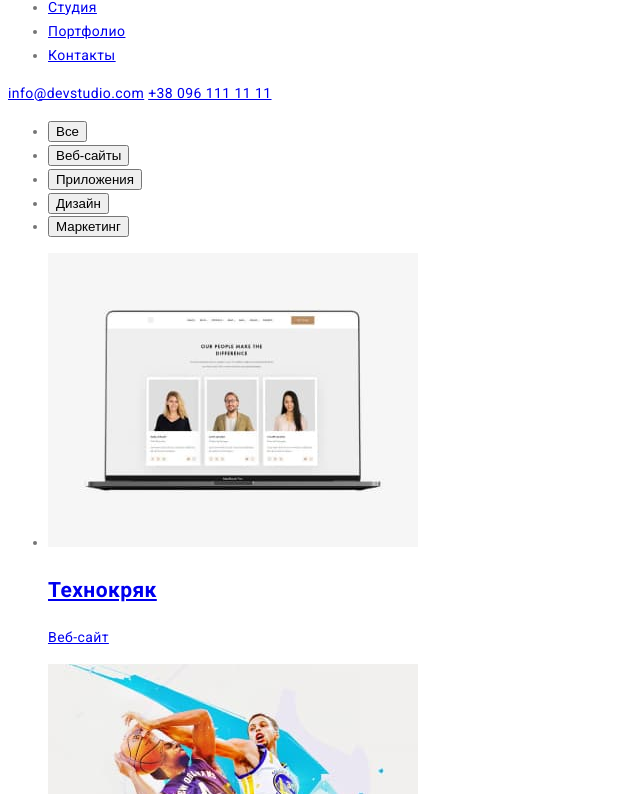
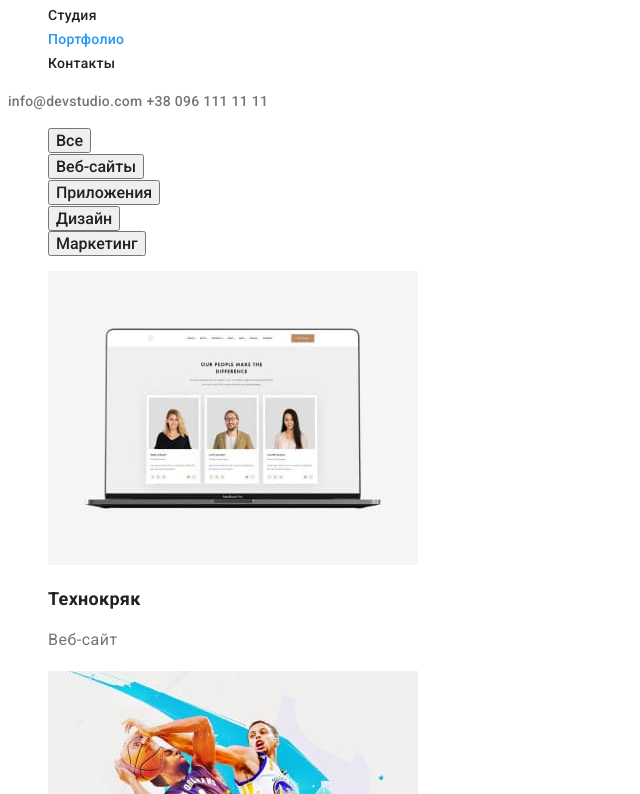
Before and after one commit to vovabak/goit-markup-hw-06, a plain HTML site: page portfolio.html in a window 1280 px wide. Shown: the part 50-844 px from the top of the page, without its empty margins (0-640 px from the left). Drawn offline with Linux system fonts and the light colour scheme.

Commit message:
adds styles to Portfolio page

```diff
--- a/css/styles.css
+++ b/css/styles.css
@@ -34,6 +34,10 @@ body {
 
 .logo span {
     color: #2196F3;
+}
+
+.link.current {
+    color: var(--blue-color);
 }
 
 .list {
@@ -79,6 +83,16 @@ body {
     letter-spacing: 0.06em;
     color: var(--white-color);
     background-color: var(--blue-background);
+}
+
+.filter .button {
+    font-family: 'Roboto';
+    font-style: normal;
+    font-weight: 500;
+    font-size: 16px;
+    line-height: 1.62
+    letter-spacing: 0.03em;
+    color: var(--black-color);
 }
 
 .button {
@@ -153,3 +167,27 @@ footer {
 .contacts:focus {
     color: var(--blue-color);
 }
+
+.filter .button:hover {
+    color: var(--white-color);
+    background: var(--blue-background)
+}
+
+.filter .button:focus {
+    color: var(--white-color);
+    background: var(--blue-background)
+}
+
+.portfolio h2 {
+    font-size: 18px;
+    line-height: 2 letter-spacing: 0.06em;
+    color: var(--black-color);
+}
+
+.portfolio p {
+    font-weight: 400;
+    font-size: 16px;
+    line-height: 1.88;
+    letter-spacing: 0.03em;
+    color: var(--gray-color);
+}
--- a/portfolio.html
+++ b/portfolio.html
@@ -14,87 +14,89 @@
 </head>
 <body>
     <header>
-        <a href="#">WebStudio</a>
+        <a href="#" class="logo black"><span>Web</span>Studio</a>
         <nav>
-            <ul>
-                <li><a href="index.html">Студия</a></li>
-                <li><a href="#">Портфолио</a></li>
-                <li><a href="#">Контакты</a></li>
+            <ul class="list">
+                <li><a href="index.html" class="link">Студия</a></li>
+                <li><a href="#" class="link current">Портфолио</a></li>
+                <li><a href="#" class="link">Контакты</a></li>
             </ul>
         </nav>
-        <a href="mailto:info@devstudio.com">info@devstudio.com</a>
-        <a href="tel:+380961111111">+38 096 111 11 11</a>
+        <a href="mailto:info@devstudio.com" class="contacts">info@devstudio.com</a>
+        <a href="tel:+380961111111" class="contacts">+38 096 111 11 11</a>
     </header>
     <main>
         <!-- кнопки-фільтри -->
-        <section>
-            <h1 hidden>Наше портфолио</h1>
-            <ul>
-                <li><button type="button">Все</button></li>
-                <li><button type="button">Веб-сайты</button></li>
-                <li><button type="button">Приложения</button></li>
-                <li><button type="button">Дизайн</button></li>
-                <li><button type="button">Маркетинг</button></li>
+        <section class="filter">
+            <h1 hidden>Фильтр</h1>
+            <ul class="list">
+                <li><button type="button" class="button">Все</button></li>
+                <li><button type="button" class="button">Веб-сайты</button></li>
+                <li><button type="button" class="button">Приложения</button></li>
+                <li><button type="button" class="button">Дизайн</button></li>
+                <li><button type="button" class="button">Маркетинг</button></li>
             </ul>
         </section>
         <!-- зразки робіт -->
-        <section>
-            <ul>
-                <li><a href="#">
+        <section  class="portfolio">
+            <h1 hidden>Наше портфолио</h1>
+            <ul class="list">
+                <li><a href="#" class="link">
                         <img src="images/website-technokriak.jpg" width="370" alt="Технокряк">
                         <h2>Технокряк</h2>
                         <p>Веб-сайт</p>
                     </a>
+
                 </li>
-                <li><a href="#">
+                <li><a href="#" class="link">
                         <img src="images/design-neworlean-poster.jpg" width="370" alt="Постер New Orlean vs Golden Star">
                         <h2>Постер New Orlean vs Golden Star</h2>
                         <p>Дизайн</p>
                     </a>
                 </li>
-                <li><a href="#">
+                <li><a href="#" class="link">
                         <img src="images/app-seafood.jpg" width="370" alt="Ресторан Seafood">
                         <h2>Ресторан Seafood</h2>
                         <p>Приложение</p>
                     </a>
 
                 </li>
-                <li><a href="#">
+                <li><a href="#" class="link">
                         <img src="images/marketing-prime.jpg" width="370" alt="Проект Prime">
                         <h2>Проект Prime</h2>
                         <p>Маркетинг</p>
                     </a>
 
                 </li>
-                <li><a href="#">
+                <li><a href="#" class="link">
                         <img src="images/app-boxes.jpg" width="370" alt="Проект Boxes">
                         <h2>Проект Boxes</h2>
                         <p>Приложение</p>
                     </a>
 
                 </li>
-                <li><a href="#">
+                <li><a href="#" class="link">
                         <img src="images/website-inspiration.jpg" width="370" alt="Веб-сайт Inspiration has no Borders">
                         <h2>Inspiration has no Borders</h2>
                         <p>Веб-сайт</p>
                     </a>
 
                 </li>
-                <li><a href="#">
+                <li><a href="#" class="link">
                         <img src="images/design-ltd-edition.jpg" width="370" alt="Издание Limited Edition">
                         <h2>Издание Limited Edition</h2>
                         <p>Дизайн</p>
                     </a>
 
                 </li>
-                <li><a href="#">
+                <li><a href="#" class="link">
                         <img src="images/marketing-lab.jpg" width="370" alt="Проект LAB">
                         <h2>Проект LAB</h2>
                         <p>Маркетинг</p>
                     </a>
 
                 </li>
-                <li><a href="#">
+                <li><a href="#" class="link">
                         <img src="images/app-gro-business.jpg" width="370" alt="Приложение Growing Business">
                         <h2>Growing Business</h2>
                         <p>Приложение</p>
@@ -105,12 +107,12 @@
         </section>
     </main>
     <footer>
-        <a href="#">WebStudio</a>
+        <a href="#" class="logo white"><span>Web</span>Studio</a>
         <address>
-            <ul>
-                <li><a href="#">г. Киев, пр-т Леси Украинки, 26</a></li>
-                <li><a href="mailto:info@example.com">info@example.com</a></li>
-                <li><a href="tel:+380991111111">+38 099 111 11 11</a></li>
+            <ul class="list">
+                <li><a href="#" class="contacts location">г. Киев, пр-т Леси Украинки, 26</a></li>
+                <li><a href="mailto:info@example.com" class="contacts mail">info@example.com</a></li>
+                <li><a href="tel:+380991111111" class="contacts phone">+38 099 111 11 11</a></li>
             </ul>
         </address>
     </footer>
```
Also changed, not shown: index.html (+1 -1 lines).
